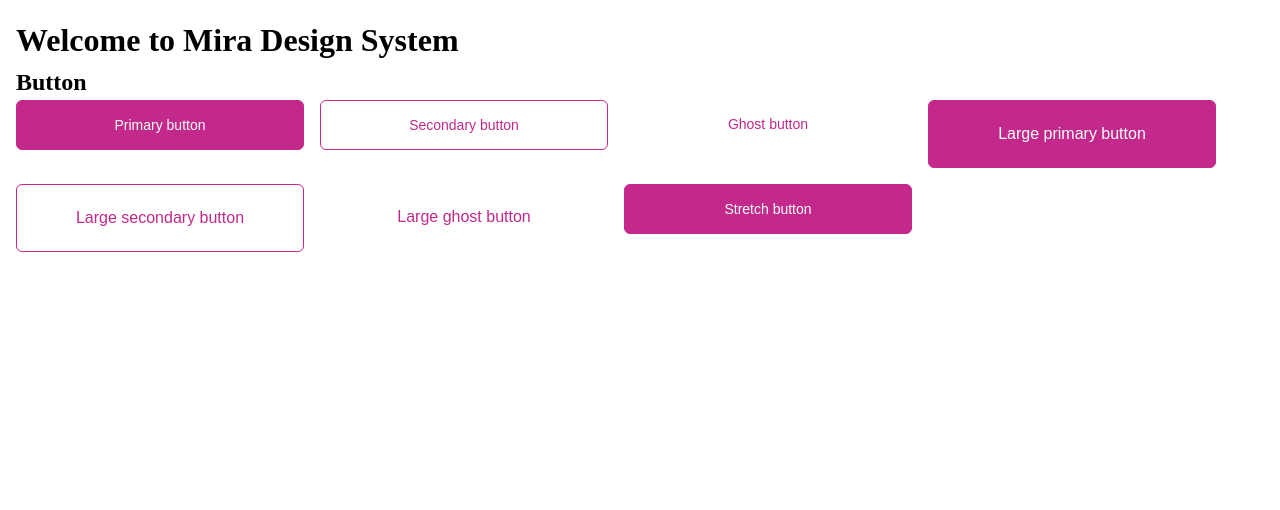
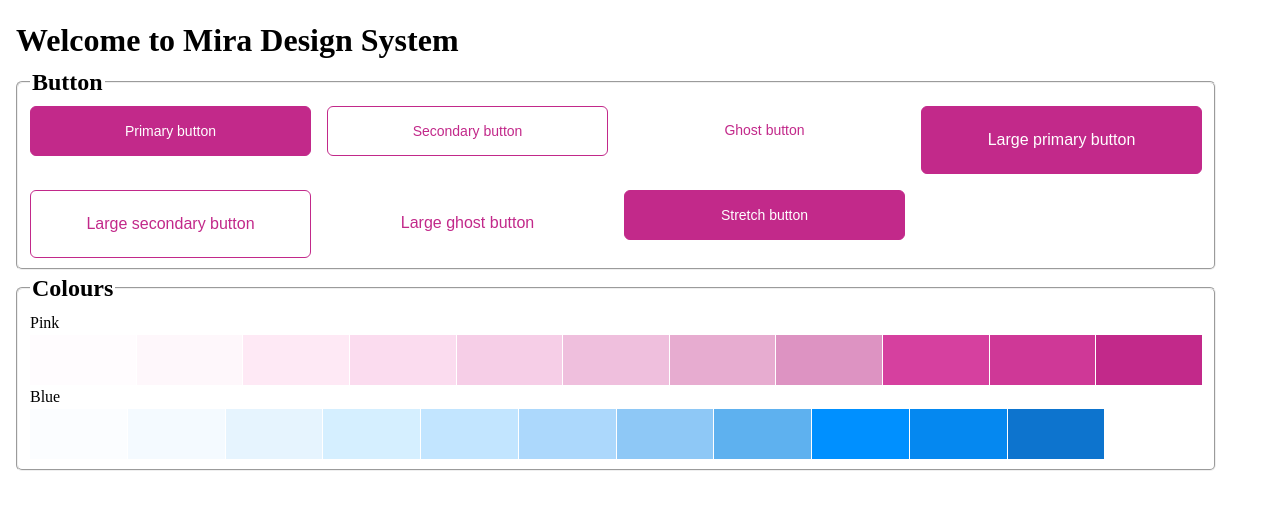
Before and after one commit to andrewmcoupe/mira-design-system, a Next.js app: page / in a window 1280 px wide. Shown: the top 510 px of the page. Built offline with nearby package versions, Linux system fonts and the light colour scheme.

Commit message:
add old school fieldset

```diff
--- a/src/pages/index.tsx
+++ b/src/pages/index.tsx
@@ -2,6 +2,11 @@ import React from "react";
 import type { NextPage } from "next";
 import Head from "next/head";
 import { Button, Container } from "../components";
+import { styled } from "../../stitches.config";
+
+const ColourSquare = styled("span", {
+  height: 50,
+});
 
 const Home: NextPage = () => {
   return (
@@ -15,7 +20,8 @@ const Home: NextPage = () => {
       <Container as={"main"}>
         <h1>Welcome to Mira Design System</h1>
         <section>
-          <h2>Button</h2>
+          <fieldset style={{ borderRadius: 6 }}>
+            <legend style={{ fontWeight: "bold", fontSize: 24 }}>Button</legend>
             <div
               style={{
                 display: "grid",
@@ -36,6 +42,55 @@ const Home: NextPage = () => {
               </Button>
               <Button stretch>Stretch button</Button>
             </div>
+          </fieldset>
+        </section>
+        <section>
+          <fieldset style={{ borderRadius: 6 }}>
+            <legend style={{ fontWeight: "bold", fontSize: 24 }}>
+              Colours
+            </legend>
+            <p>Pink</p>
+
+            <div
+              style={{
+                display: "grid",
+                gridTemplateColumns: "repeat(auto-fill, minmax(100px, 1fr))",
+                gap: "1px",
+              }}
+            >
+              <ColourSquare css={{ backgroundColor: "$pink1" }} />
+              <ColourSquare css={{ backgroundColor: "$pink2" }} />
+              <ColourSquare css={{ backgroundColor: "$pink3" }} />
+              <ColourSquare css={{ backgroundColor: "$pink4" }} />
+              <ColourSquare css={{ backgroundColor: "$pink5" }} />
+              <ColourSquare css={{ backgroundColor: "$pink6" }} />
+              <ColourSquare css={{ backgroundColor: "$pink7" }} />
+              <ColourSquare css={{ backgroundColor: "$pink8" }} />
+              <ColourSquare css={{ backgroundColor: "$pink9" }} />
+              <ColourSquare css={{ backgroundColor: "$pink10" }} />
+              <ColourSquare css={{ backgroundColor: "$pink11" }} />
+            </div>
+            <p>Blue</p>
+            <div
+              style={{
+                display: "grid",
+                gridTemplateColumns: "repeat(12, minmax(20px, 1fr))",
+                gap: "1px",
+              }}
+            >
+              <ColourSquare css={{ backgroundColor: "$blue1" }} />
+              <ColourSquare css={{ backgroundColor: "$blue2" }} />
+              <ColourSquare css={{ backgroundColor: "$blue3" }} />
+              <ColourSquare css={{ backgroundColor: "$blue4" }} />
+              <ColourSquare css={{ backgroundColor: "$blue5" }} />
+              <ColourSquare css={{ backgroundColor: "$blue6" }} />
+              <ColourSquare css={{ backgroundColor: "$blue7" }} />
+              <ColourSquare css={{ backgroundColor: "$blue8" }} />
+              <ColourSquare css={{ backgroundColor: "$blue9" }} />
+              <ColourSquare css={{ backgroundColor: "$blue10" }} />
+              <ColourSquare css={{ backgroundColor: "$blue11" }} />
+            </div>
+          </fieldset>
         </section>
       </Container>
     </div>
```
Lines whose indentation alone changed are shown as unchanged.
